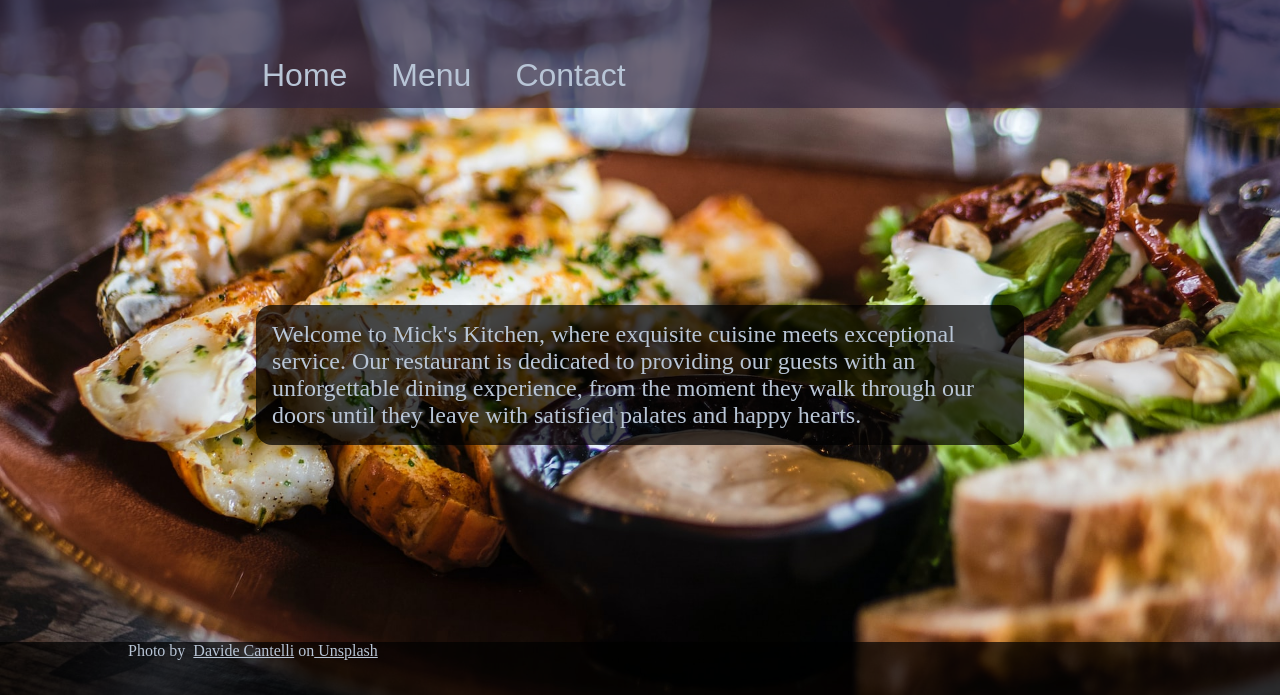
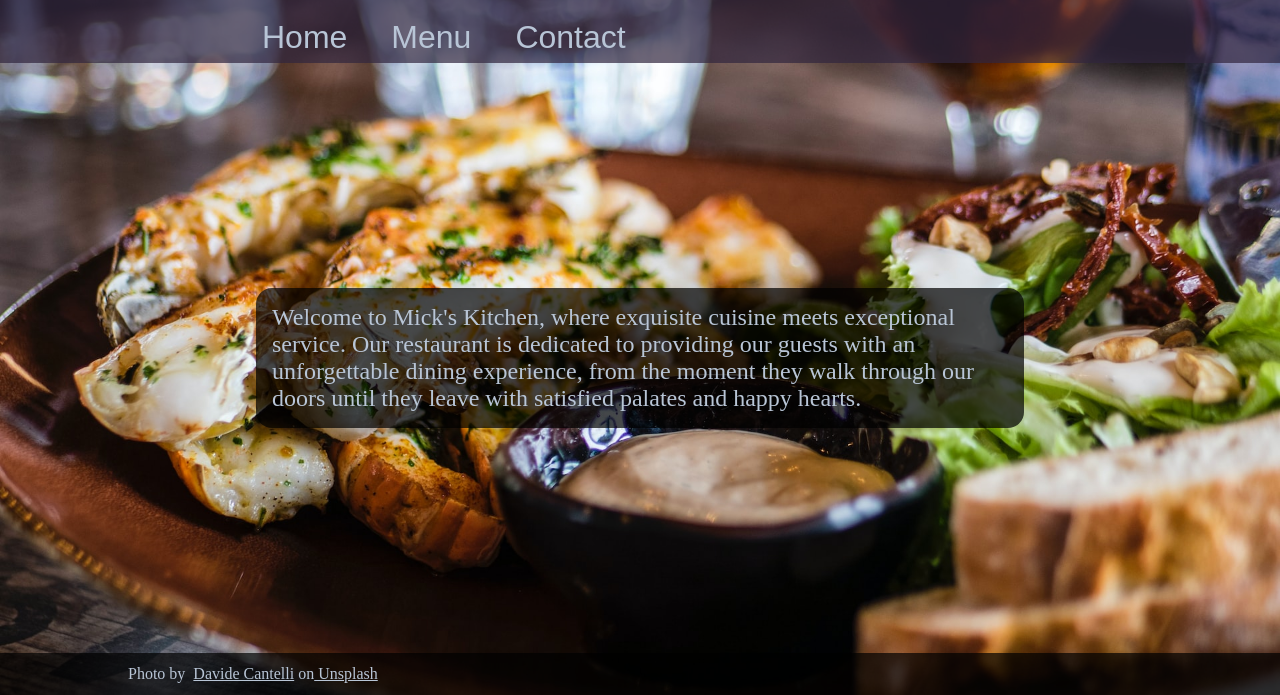
Before and after one commit to MickFrog/restaurant, a plain HTML site: page index.html in a window 1280 px wide. Shown: the part 105-800 px from the top of the page. Drawn offline with Linux system fonts and the light colour scheme; a web font is replaced by a local one.

Commit message:
adjust base grid + credit alignment

```diff
--- a/style.css
+++ b/style.css
@@ -26,7 +26,7 @@ a {
     min-height: 100vh;
 
     display: grid;
-    grid-template-rows: 2fr 5fr .5fr;
+    grid-template-rows: 2fr 7fr .5fr;
 }
 
 .heading {
@@ -81,6 +81,7 @@ a {
 
 .credit {
     display: flex;
+    align-items: center;
     background-color: var(--div-bg);
 
     padding-left: 10%;
```
